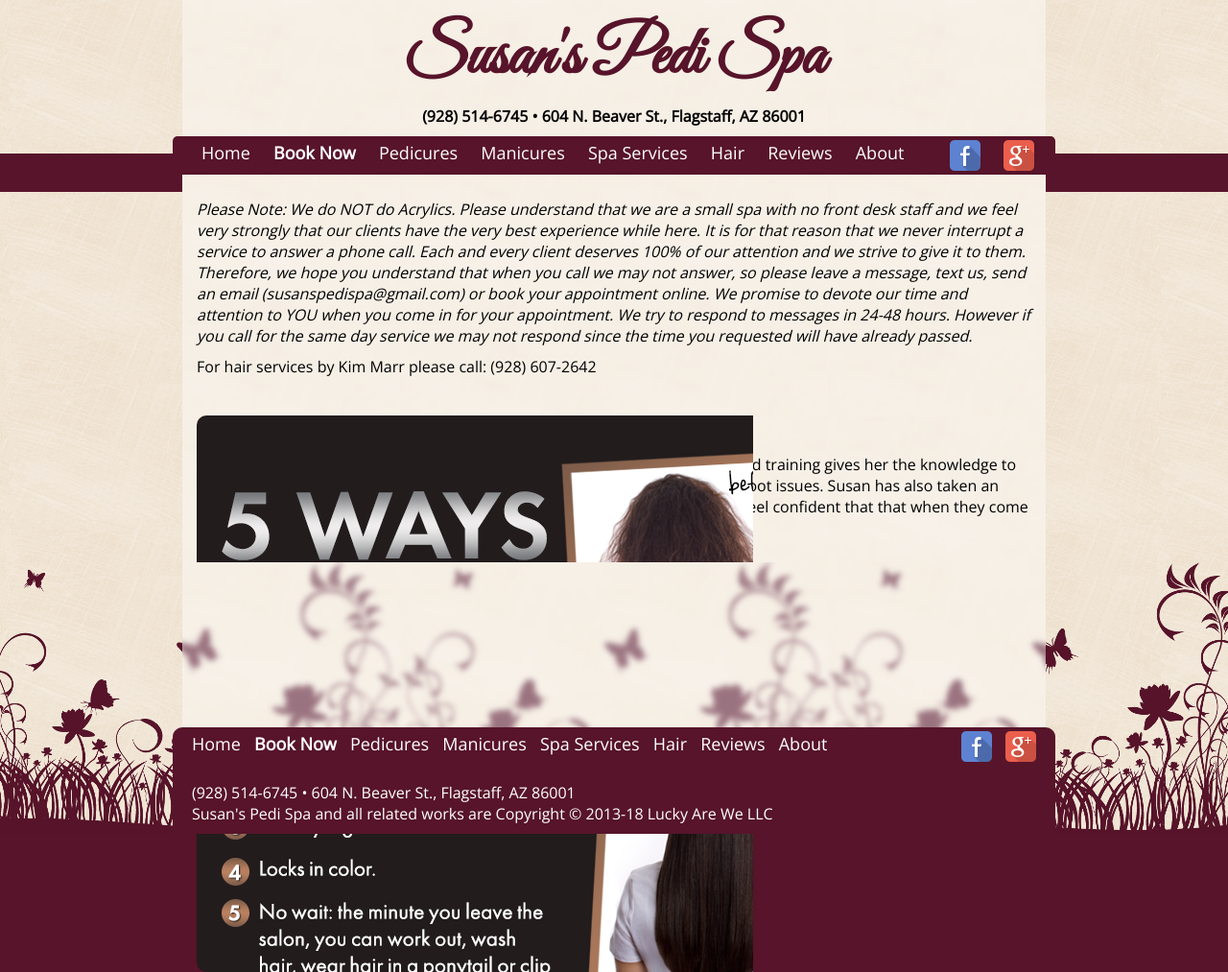
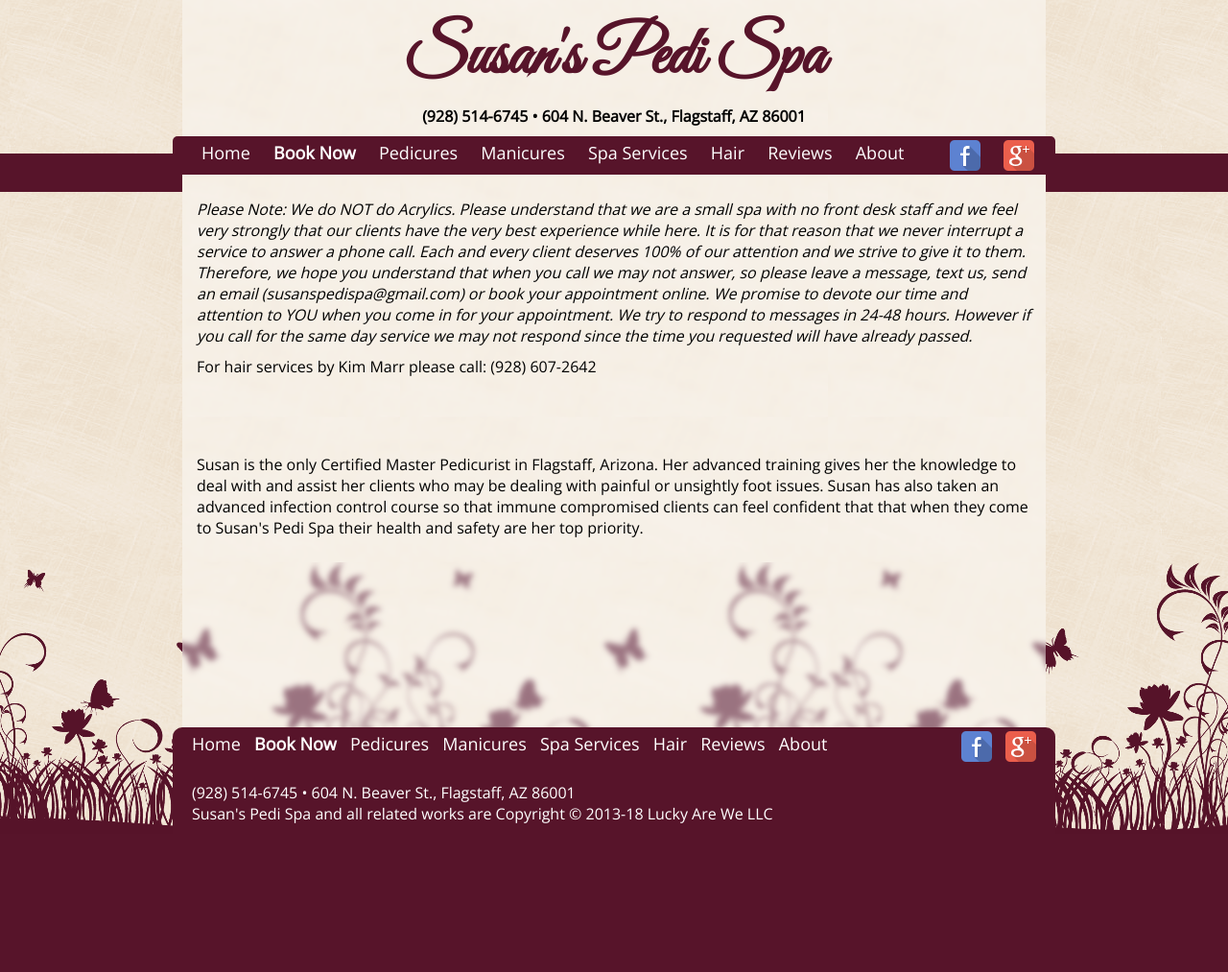
Before and after one commit to susanspedispa/susanspedispa.github.io, a Jekyll site: the page built from index.html, in a window 1280 px wide. Shown: the whole page at 96% size. Built offline with Jekyll 4.4.1, drawn with Linux system fonts in a browser that asks for light colours; after the commit the page ends 900 px from its top, so only the background shows below that.

Commit message:
Update main.css

```diff
--- a/assets/css/main.css
+++ b/assets/css/main.css
@@ -245,19 +245,9 @@
   text-align: center;
 }
 
-#slidedescription{
-	float: right;
-	width: 290px;
-	height: 580px;
-	background: rgb(87, 20, 42);
-	border-top-right-radius: 10px;
-	border-bottom-right-radius: 10px;
-}
 #slideshow {
 	position: relative;
-	width: 580px;
-	height: 580px;
-	float: left;
+	width: 100%;
 }
 
 
@@ -269,7 +259,7 @@
 
 #next, #prev {
 	width: 50px;
-	height: 580px;
+	min-height: 580px;
 	position: absolute;
 	cursor:pointer;
 
```
